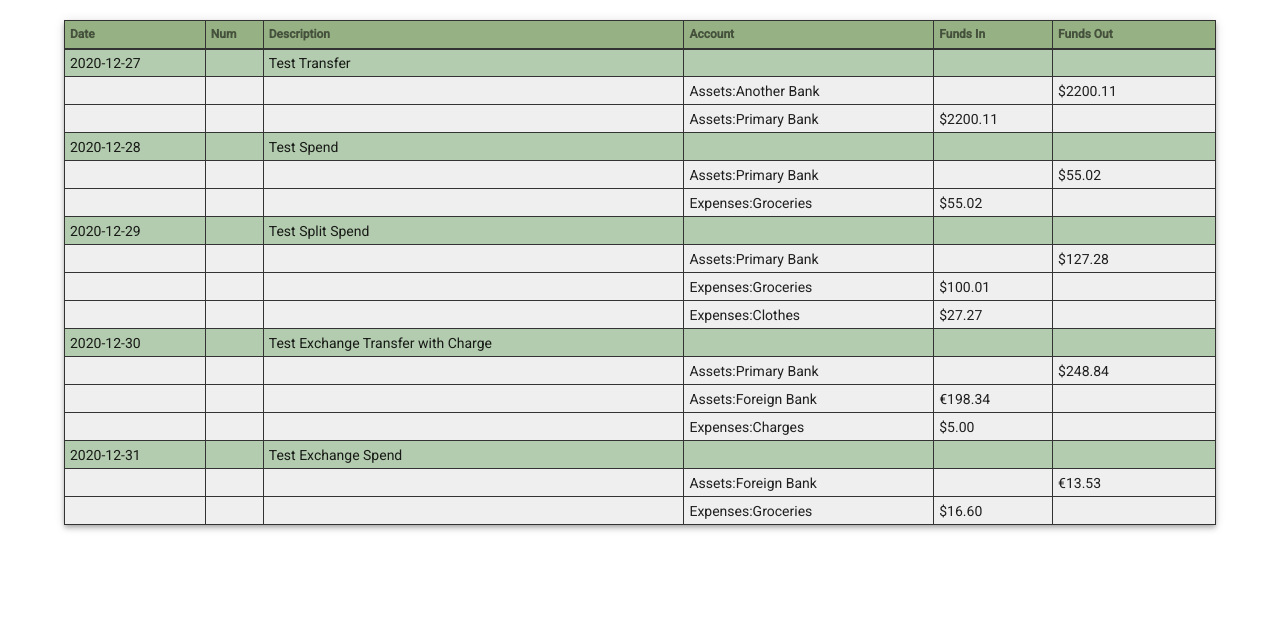
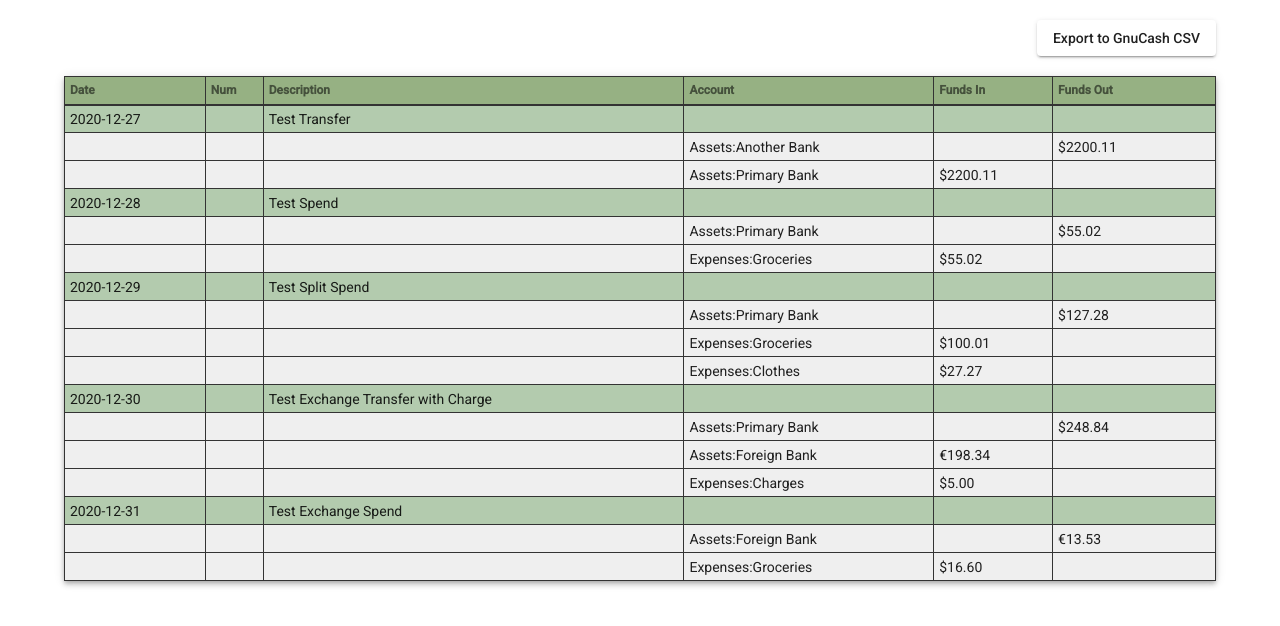
Before and after one commit to jakubstefanski/gnucash-web, an Angular app in the folder ui/: page / in a window 1280 px wide. Shown: the top 626 px of the page. Built offline with nearby package versions, Linux system fonts and the light colour scheme.

Commit message:
Download generated CSV export file

```diff
--- a/ui/package.json
+++ b/ui/package.json
@@ -22,6 +22,7 @@
     "@angular/platform-browser-dynamic": "~11.0.4",
     "@angular/router": "~11.0.4",
     "big.js": "^6.0.3",
+    "file-saver": "^2.0.5",
     "papaparse": "^5.3.0",
     "rxjs": "~6.6.0",
     "tslib": "^2.0.0",
@@ -37,6 +38,7 @@
     "@angular/cli": "~11.0.4",
     "@angular/compiler-cli": "~11.0.4",
     "@types/big.js": "^6.0.1",
+    "@types/file-saver": "^2.0.1",
     "@types/node": "^12.19.8",
     "@types/papaparse": "^5.2.4",
     "@typescript-eslint/eslint-plugin": "4.3.0",
--- a/ui/src/app/app.component.html
+++ b/ui/src/app/app.component.html
@@ -1,3 +1,5 @@
-<app-book></app-book>
+<div id="root">
+  <app-book></app-book>
+</div>
 
 <router-outlet></router-outlet>
--- a/ui/src/app/app.component.scss
+++ b/ui/src/app/app.component.scss
@@ -0,0 +1,6 @@
+div#root {
+  width: 90%;
+  margin-top: 20px;
+  margin-left: auto;
+  margin-right: auto;
+}
--- a/ui/src/app/app.module.ts
+++ b/ui/src/app/app.module.ts
@@ -7,6 +7,7 @@ import { MatTableModule } from "@angular/material/table";
 import { AppRoutingModule } from "@src/app/app-routing.module";
 import { AppComponent } from "@src/app/app.component";
 import { BookComponent } from "@src/app/book/book.component";
+import { MatButtonModule } from "@angular/material/button";
 
 @NgModule({
   declarations: [
@@ -17,7 +18,8 @@ import { BookComponent } from "@src/app/book/book.component";
     BrowserModule,
     AppRoutingModule,
     BrowserAnimationsModule,
-    MatTableModule
+    MatTableModule,
+    MatButtonModule
   ],
   providers: [],
   bootstrap: [AppComponent]
--- a/ui/src/app/book/book.component.html
+++ b/ui/src/app/book/book.component.html
@@ -1,3 +1,7 @@
+<section>
+  <button mat-raised-button (click)="exportToCsv()">Export to GnuCash CSV</button>
+</section>
+
 <table mat-table [dataSource]="dataSource" class="mat-elevation-z4">
 
   <ng-container matColumnDef="date">
--- a/ui/src/app/book/book.component.scss
+++ b/ui/src/app/book/book.component.scss
@@ -1,8 +1,10 @@
+section button {
+  margin-bottom: 20px;
+  float: right;
+}
+
 table.mat-table {
-  width: 90%;
-  margin-top: 20px;
-  margin-left: auto;
-  margin-right: auto;
+  width: 100%;
   border-collapse: collapse;
 
   td, th {
--- a/ui/src/app/book/book.component.ts
+++ b/ui/src/app/book/book.component.ts
@@ -1,7 +1,10 @@
 import { Component, OnInit } from "@angular/core";
+
+import { saveAs } from "file-saver";
 
 import { formatCommodityQuantity, isTransaction, Split, Transaction } from "@src/app/app.domain";
 import { isNegative } from "@src/app/decimal";
+import { ExportService } from "@src/app/export/export.service";
 import { TRANSACTIONS } from "@src/app/fixtures";
 
 @Component({
@@ -11,13 +14,24 @@ import { TRANSACTIONS } from "@src/app/fixtures";
 })
 export class BookComponent implements OnInit {
   displayedColumns: string[] = ["date", "num", "description", "account", "fundsIn", "fundsOut"];
-  dataSource = TRANSACTIONS
-    .sort((a, b) => a.date.getTime() - b.date.getTime())
-    .flatMap(tx => [tx, ...tx.splits]);
+  transactions: Transaction[] = TRANSACTIONS;
 
-  constructor() { }
+  get dataSource() {
+    return this.transactions
+      .sort((a, b) => a.date.getTime() - b.date.getTime())
+      .flatMap(tx => [tx, ...tx.splits]);
+  }
+
+  constructor(private exportService: ExportService) { }
 
   ngOnInit(): void {
+  }
+
+  exportToCsv() {
+    const csv = this.exportService.exportToCsv(this.transactions);
+    const blob = new Blob([csv], { type: "text/csv;charset=utf-8" });
+    const date = new Date().toISOString().substr(0, 10);
+    saveAs(blob, `gnucash-export-${date}.csv`);
   }
 
   formatDate(row: Transaction | Split): string {
```
Also changed, not shown: 1 other file (tests, documents, lock files or other folders).
